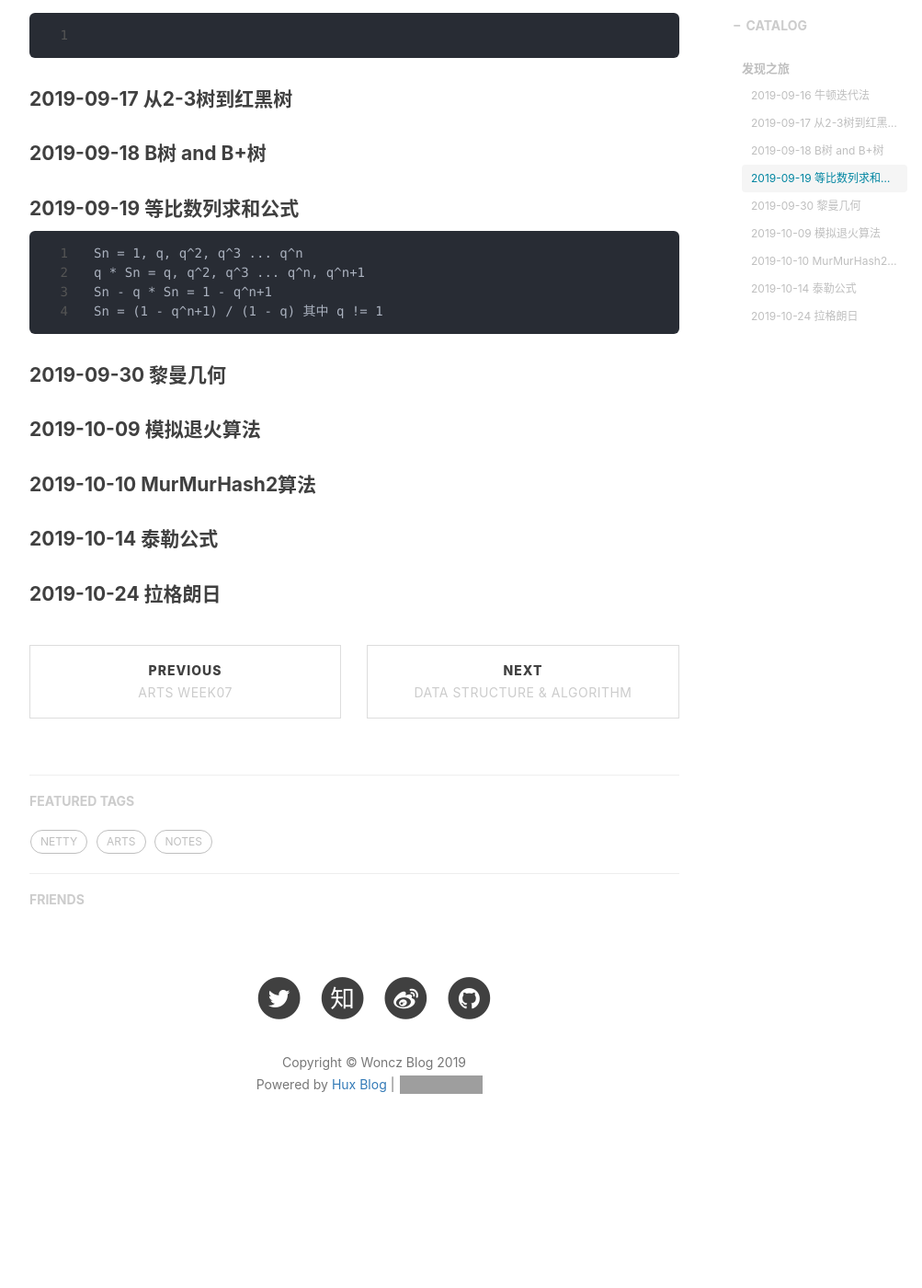
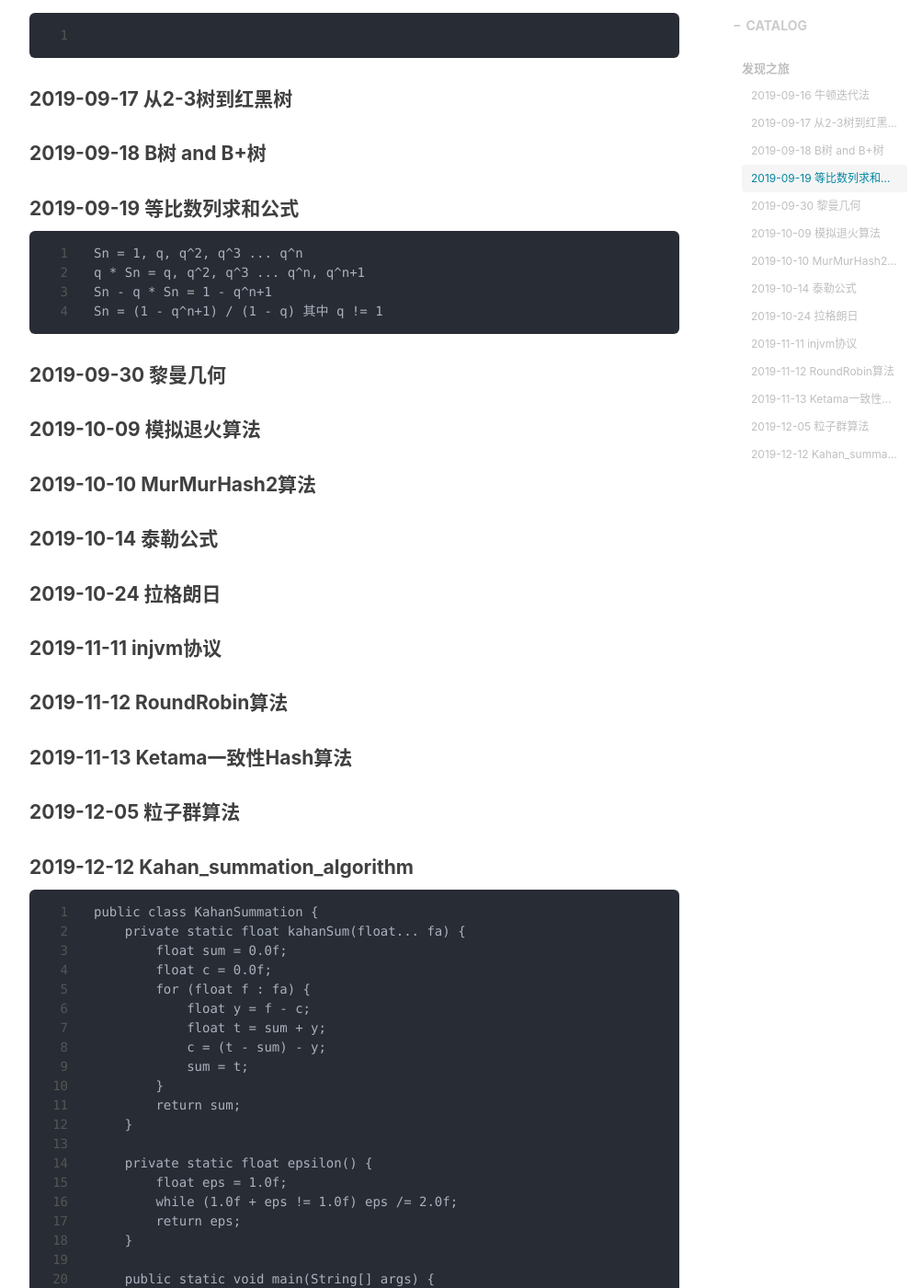
Before and after one commit to woncz/woncz.github.io, a Jekyll site: the page built from _posts/2019-09-16-Discover.md, in a window 1280 px wide and 1400 px high, scrolled down 670 px. Shown: the whole window at 92% size, without its empty margins (233-1236 px from the left). Built offline with Jekyll 4.4.1, drawn with Linux system fonts in a browser that asks for light colours; nearby versions of some CDN libraries; comment, search, counter and statistics services are not loaded; before the commit the page ends 1953 px from its top, so only the background shows below that; some of the changed text lies outside the part shown; grey boxes are pictures that could not be loaded.

````diff
--- a/_posts/2019-09-16-Discover.md
+++ b/_posts/2019-09-16-Discover.md
@@ -45,3 +45,48 @@ Sn = (1 - q^n+1) / (1 - q) 其中 q != 1
 
 
 #### 2019-10-24 拉格朗日
+
+
+#### 2019-11-11 injvm协议
+
+
+#### 2019-11-12 RoundRobin算法
+
+
+#### 2019-11-13 Ketama一致性Hash算法
+
+
+#### 2019-12-05 粒子群算法
+
+
+#### 2019-12-12 Kahan_summation_algorithm
+```
+public class KahanSummation {
+    private static float kahanSum(float... fa) {
+        float sum = 0.0f;
+        float c = 0.0f;
+        for (float f : fa) {
+            float y = f - c;
+            float t = sum + y;
+            c = (t - sum) - y;
+            sum = t;
+        }
+        return sum;
+    }
+
+    private static float epsilon() {
+        float eps = 1.0f;
+        while (1.0f + eps != 1.0f) eps /= 2.0f;
+        return eps;
+    }
+
+    public static void main(String[] args) {
+        float a = 1.0f;
+        float b = epsilon();
+        float c = -b;
+        System.out.println("Epsilon      = " + b);
+        System.out.println("(a + b) + c  = " + ((a + b) + c));
+        System.out.println("Kahan sum    = " + kahanSum(a, b, c));
+    }
+}
+```
````
Also changed, not shown: _posts/2019-12-06-JCP.md (+7 -0 lines), _posts/2019-12-12-arts-week13.md (added, +88 -0 lines), img/post-bg-epsilon.jpg (added).
